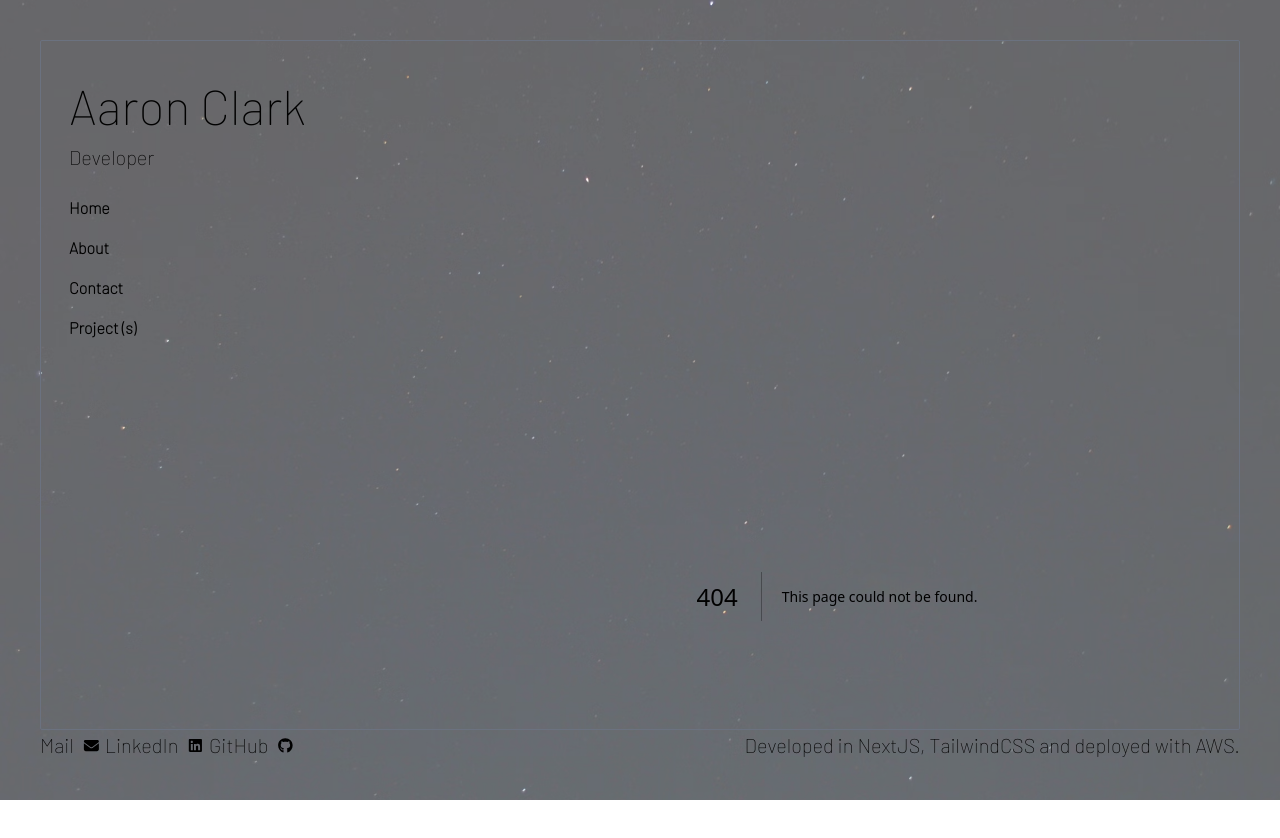
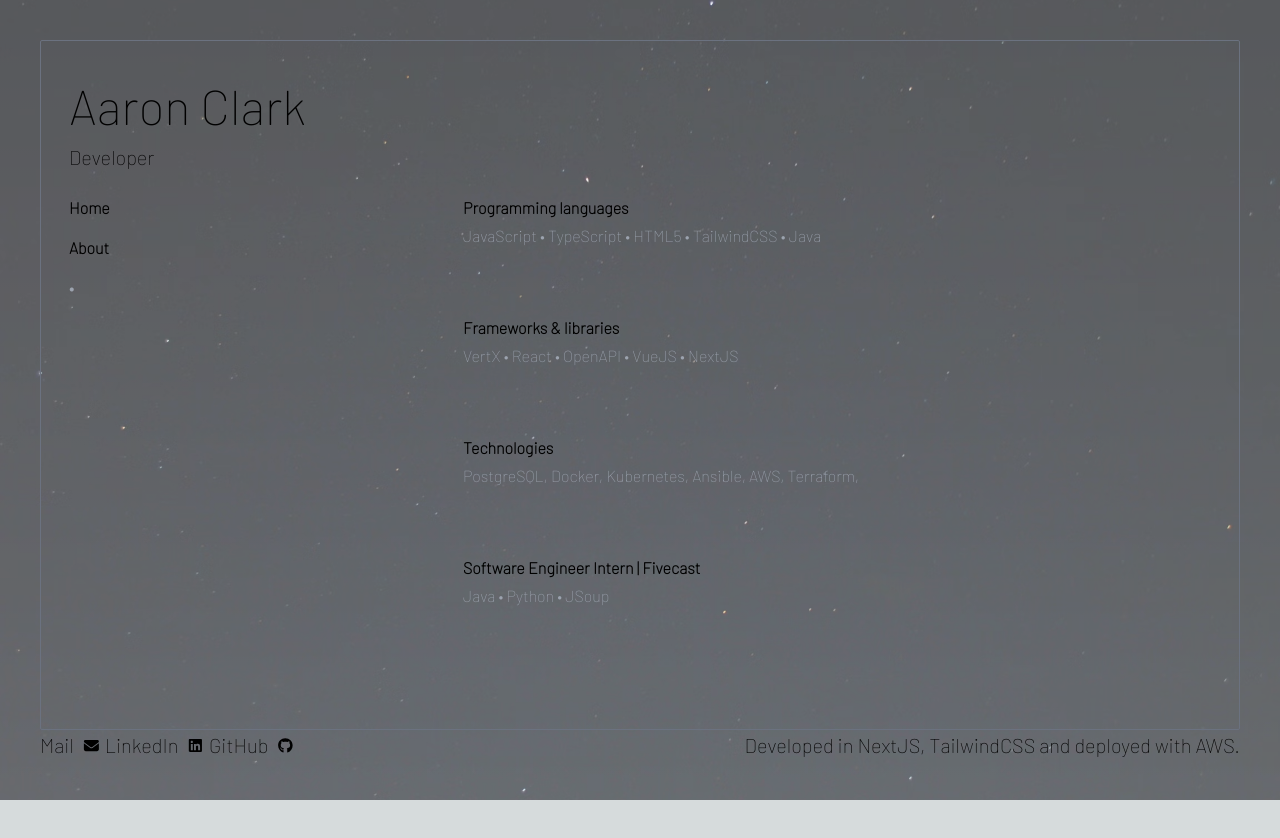
Before and after one commit to AaronC23/resume-cloud-aws, a Next.js app: page /techstack in a window 1280 px wide. Before the commit this address had no page. Shown: the top 838 px of the page. After the commit the page ends 800 px from the top, so only its background shows below. Built offline with nearby package versions, Linux system fonts and the light colour scheme.

Commit message:
Add tech page plus WIP

```diff
--- /dev/null
+++ b/app/components/tech.tsx
@@ -0,0 +1,17 @@
+export interface Props {
+  title: string;
+  technologies: string;
+}
+
+export default function Tech(props: Props) {
+  return (
+    <div className="pb-2 grid grid-cols-4 text-xxs sm:grid-cols-6 xs:text-xs s:text-sm sm:text-sm md:text-m lg:text-base xl:text-l 2xl:text-xl">
+      <div className="col-span-4 md:cols-span-4">
+        <div>
+          <div className="title">{props.title}</div>
+          <div className="description">{props.technologies}</div>
+        </div>
+      </div>
+    </div>
+  );
+}
--- a/app/navbar/navbar.tsx
+++ b/app/navbar/navbar.tsx
@@ -21,12 +21,8 @@
       link: "/about",
     },
     {
-      name: "Contact",
-      link: "/contact",
-    },
-    {
-      name: "Project (s)",
-      link: "/projects",
+      name: "Tech Stack",
+      link: "/techstack",
     },
   ];
 
--- a/app/projects/page.tsx
+++ /dev/null
@@ -1,7 +0,0 @@
-const Projects = () => (
-  <div>
-    <div className="scrollable">I'm a projects page!</div>
-  </div>
-);
-
-export default Projects;
--- /dev/null
+++ b/app/techstack/page.tsx
@@ -0,0 +1,43 @@
+import Tech from "../components/tech";
+
+// todo fix later lol
+interface TechStack {
+  title: string;
+  technologies: string;
+}
+
+export default function About() {
+  const experiences: TechStack[] = [
+    {
+      title: "Programming languages",
+      technologies:
+        "JavaScript \u2022 TypeScript \u2022 HTML5 \u2022 TailwindCSS \u2022 Java",
+    },
+    {
+      title: "Frameworks & libraries",
+      technologies:
+        "VertX \u2022 React \u2022 OpenAPI \u2022 VueJS \u2022 NextJS",
+    },
+    {
+      title: "Technologies",
+      technologies: "PostgreSQL, Docker, Kubernetes, Ansible, AWS, Terraform,",
+    },
+    {
+      title: "Software Engineer Intern | Fivecast",
+      description:
+        "Worked with a small team to develop a web scraper and data parser from open source intelligence.",
+      technologies: "Java \u2022 Python \u2022 JSoup",
+      date: "Nov 2019 - Dec 2020",
+    },
+  ];
+
+  return (
+    <div className="grid col-span-2 scrollable scrollbar-hide h-[calc(100vh-160px)] xs:h-[calc(100vh-170px)] s:h-[calc(100vh-200px)] sm:h-[calc(100vh-210px)] md:h-[calc(100vh-240px)] lg:h-[calc(100vh-320px)] xl:-[calc(100vh-400px)] 2xl:-[calc(100vh-300px)] text-left columns-1">
+      {experiences.map((exp, index) => {
+        return (
+          <Tech title={exp.title} technologies={exp.technologies} key={index} />
+        );
+      })}
+    </div>
+  );
+}
```
